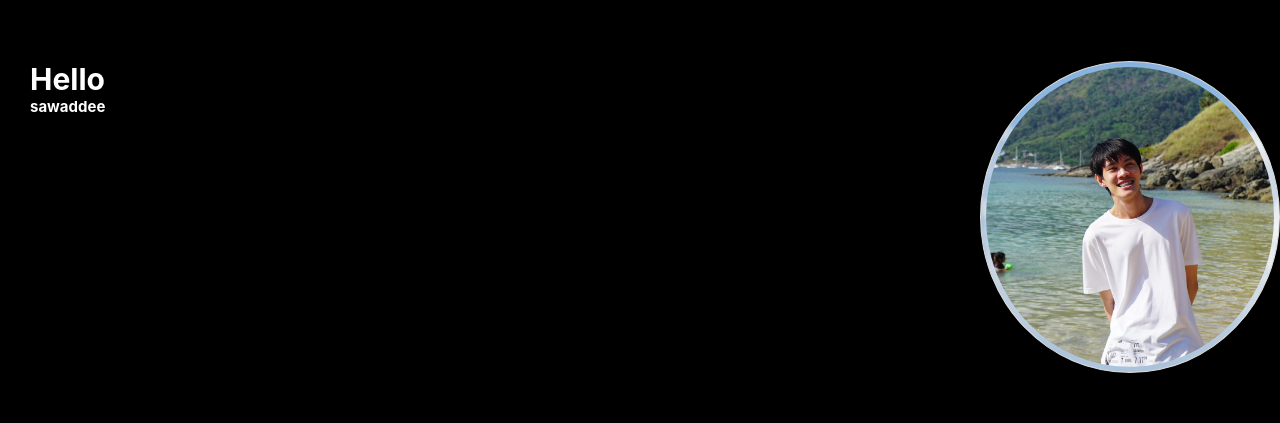
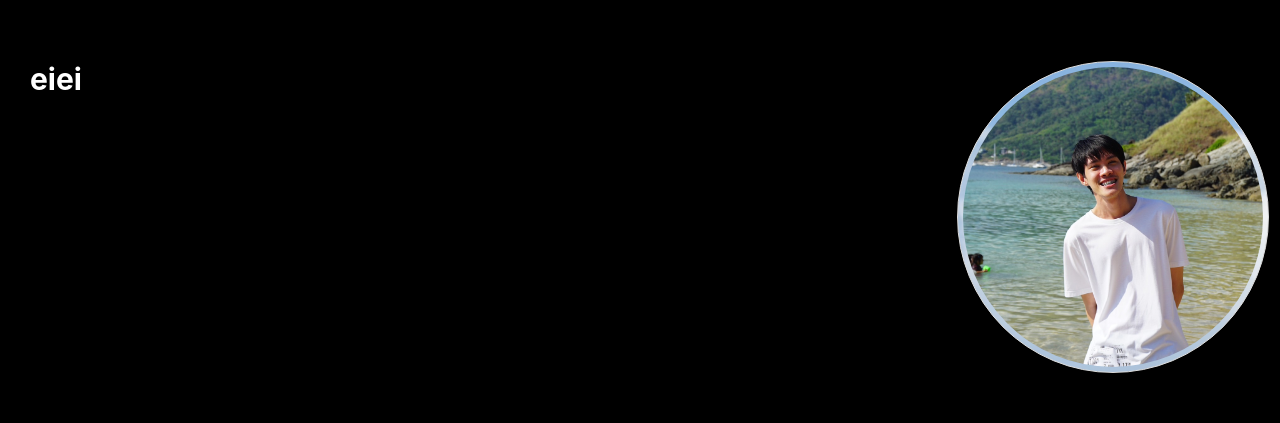
Before and after one commit to NuntapongS/my-portfolio, a React (Create React App) app: page / in a window 1280 px wide. Shown: the part 243-666 px from the top of the page. Built offline with nearby package versions, Linux system fonts and the light colour scheme.

Commit message:
add who am i components

```diff
--- a/src/App.tsx
+++ b/src/App.tsx
@@ -1,5 +1,5 @@
 import "./App.css";
-import profile from "./image/S__8454147.jpg";
+import WhoAmI from "./components/whoAmI";
 
 function App() {
   return (
@@ -16,12 +16,7 @@ function App() {
           <a href="My Adventure">My Adventure</a>
         </b>
       </div>
-      <div className="body">
-        <div className="head-content">
-          Hello<div className="content">sawaddee</div>
-        </div>
-        <img src={profile} className="img" alt="" />
-      </div>
+      <WhoAmI />
       <div className="footer">Hello</div>
     </>
   );
--- /dev/null
+++ b/src/components/whoAmI.tsx
@@ -0,0 +1,12 @@
+import profile from "../image/S__8454147.jpg";
+
+const WhoAmI = () => {
+  return (
+    <div className="body">
+      <div className="head-content">eiei</div>
+      <img src={profile} className="img" alt="" />
+    </div>
+  );
+};
+
+export default WhoAmI;
```
